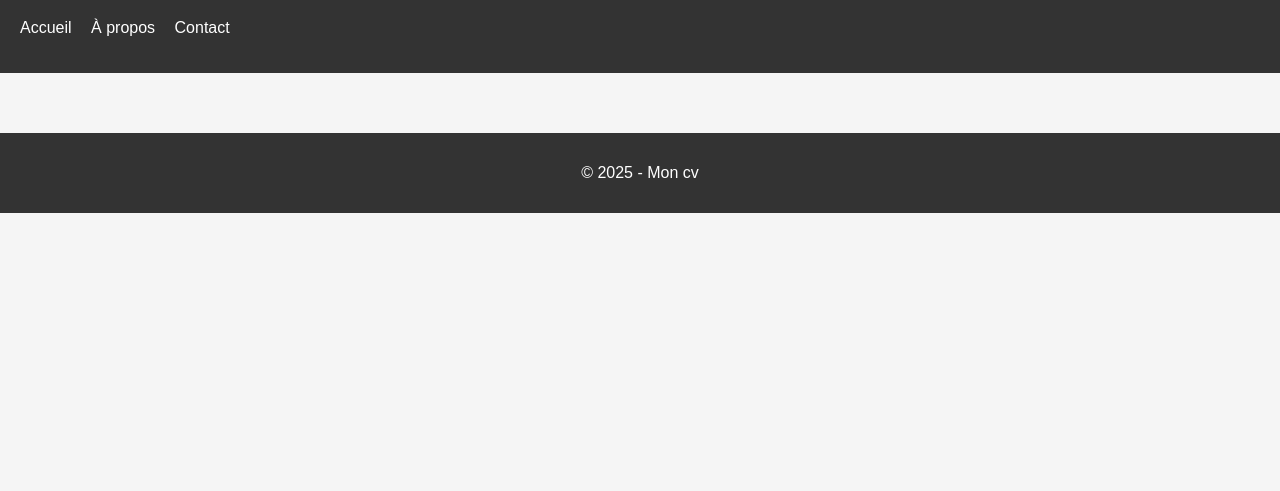
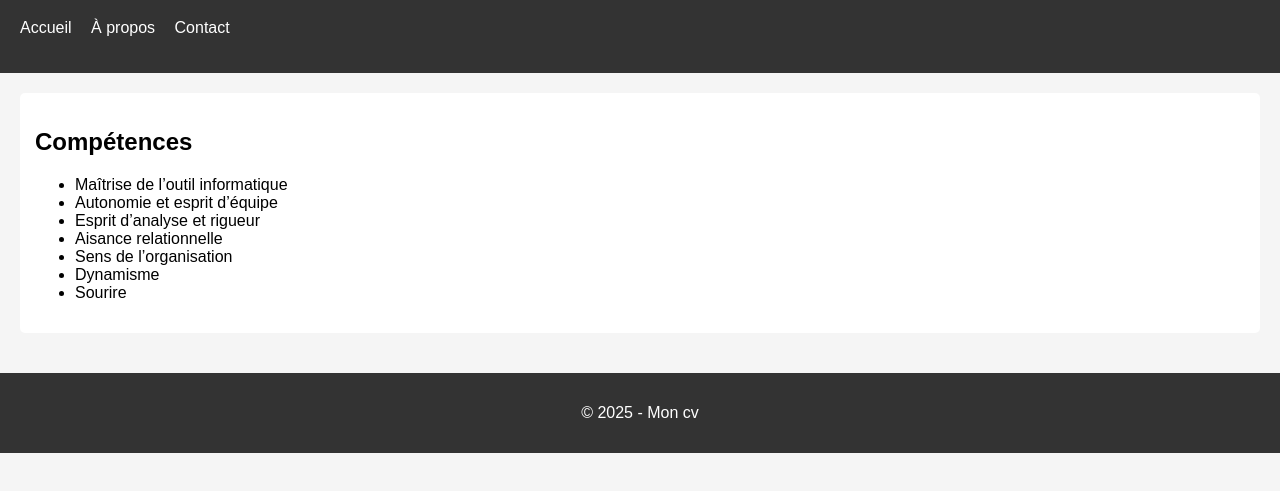
Before and after one commit to t7cknp8psn-code/mon-cv, a plain HTML site: page index.html in a window 1280 px wide. Shown: the part 81-572 px from the top of the page. Drawn offline with Linux system fonts and the light colour scheme.

Commit message:
mise en place de la section competences

```diff
--- a/index.html
+++ b/index.html
@@ -22,7 +22,19 @@
     </header>
 
     <main>
-
+     <!-- Compétences -->
+        <section>
+            <h2>Compétences</h2>
+            <ul>
+                <li>Maîtrise de l’outil informatique</li>
+                <li>Autonomie et esprit d’équipe</li>
+                <li>Esprit d’analyse et rigueur</li>
+                <li>Aisance relationnelle</li>
+                <li>Sens de l’organisation</li>
+                <li>Dynamisme</li>
+                <li>Sourire</li>
+            </ul>
+        </section>
     </main>
 
     <footer>
```
